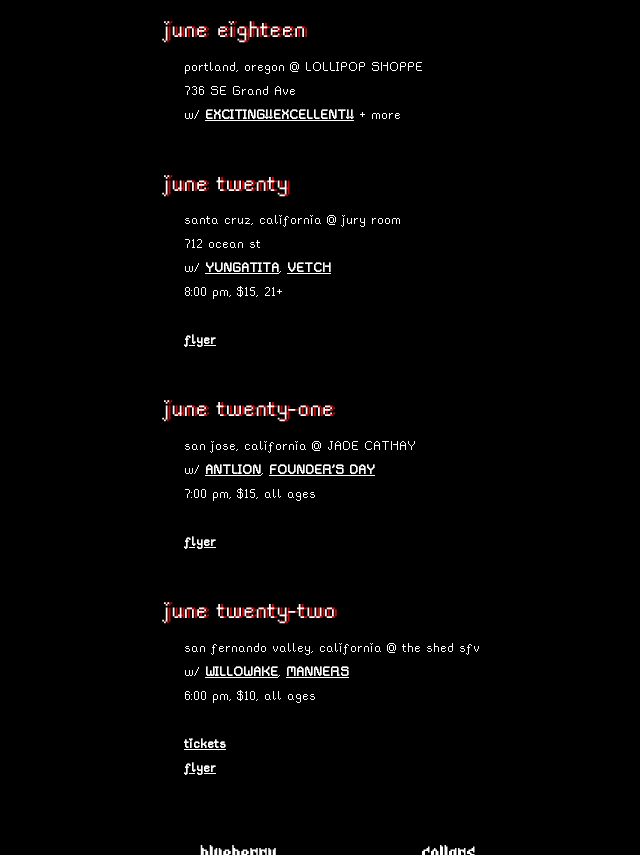
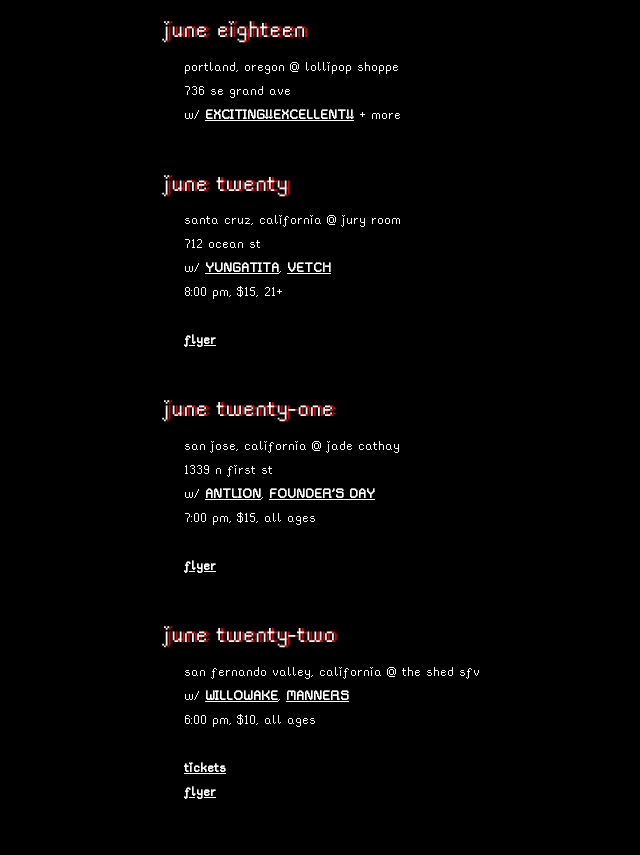
Before and after one commit to bluecollartour/bluecollartour.github.io, a plain HTML site: page index.html in a window 1280 px wide. Shown: the part 1658-2513 px from the top of the page, without its empty margins (296-936 px from the left). Drawn offline with nearby package versions, Linux system fonts and the light colour scheme; a web font is replaced by a local one.

Commit message:
text changes

```diff
--- a/index.html
+++ b/index.html
@@ -97,8 +97,8 @@
 
     <h1>june eighteen</h1>
     <p style="color:#fff;margin-left:20px">
-      portland, oregon @ LOLLIPOP SHOPPE<br>
-      736 SE Grand Ave<br>
+      portland, oregon @ lollipop shoppe<br>
+      736 se grand ave<br>
       w/ <a href="https://www.instagram.com/excitingexcellent/">EXCITING!!EXCELLENT!!</a> + more
       <br><br>
     </p>
@@ -116,7 +116,8 @@
 
     <h1>june twenty-one</h1>
     <p style="color:#fff;margin-left:20px">
-      san jose, california @ JADE CATHAY<br>
+      san jose, california @ jade cathay<br>
+      1339 n first st<br>
       w/ <a href="https://instagram.com/antlionsj">ANTLION</a>, <a href="https://www.instagram.com/foundersday.ca/">FOUNDER'S DAY</a><br>
       7:00 pm, $15, all ages<br>
       <br>
```
